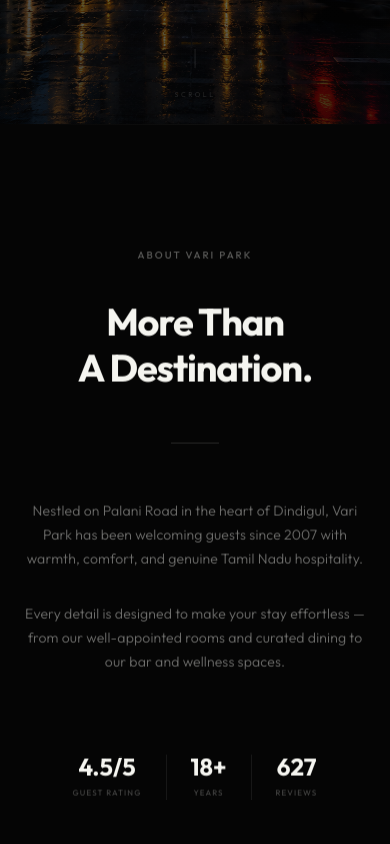
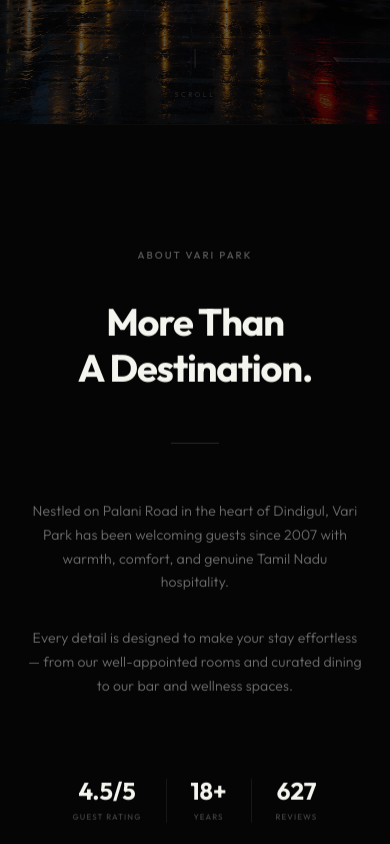
Before and after one commit to supperyaso-netizen/varipark, a React (Vite) app: page / in a window 390 px wide. Shown: the part 720-1564 px from the top of the page. Built offline with nearby package versions, Linux system fonts and the light colour scheme.

Commit message:
Add mobile-only horizontal breathing space to About section (equal 28px side padding)

```diff
--- a/src/components/About.jsx
+++ b/src/components/About.jsx
@@ -15,7 +15,7 @@
 
   return (
     <section id="about" ref={sectionRef} className="relative bg-[#050505] overflow-hidden">
-      <div className="max-w-[1400px] mx-auto px-5 md:px-8 lg:px-12 py-28 max-sm:pt-36 max-sm:pb-44 md:py-32 lg:py-40">
+      <div className="max-w-[1400px] mx-auto px-5 md:px-8 lg:px-12 max-sm:px-7 py-28 max-sm:pt-36 max-sm:pb-44 md:py-32 lg:py-40">
         <motion.div
           ref={textRef}
           className="max-w-3xl mx-auto text-center will-change-transform"
```
